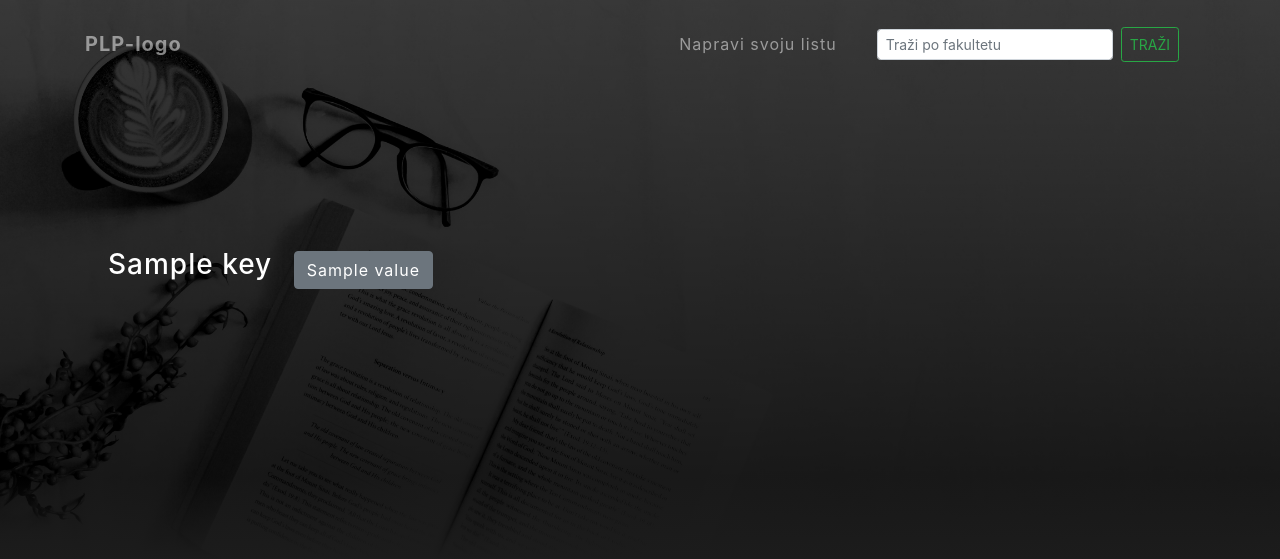
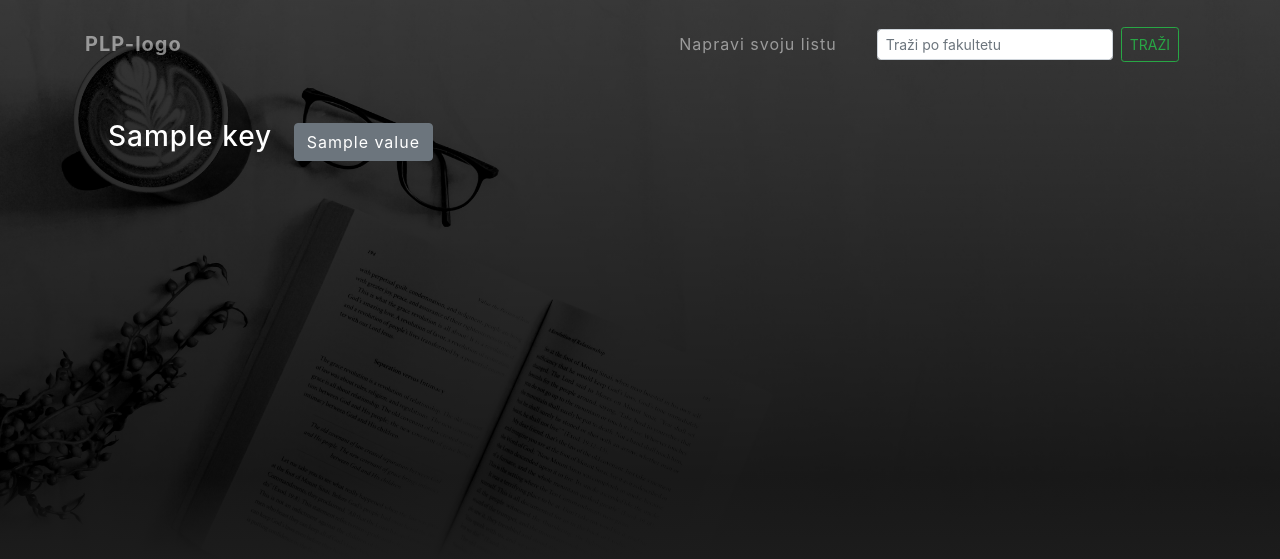
Before and after one commit to nebojsa-skendzic/postaviliprofesore.me, a Django app: template postaviliprofesore/mainapp/templates/mainapp/search.html in a window 1280 px wide. Shown: the top 559 px of the page. Run offline with Django 3.2, Linux system fonts and the light colour scheme; the template is opened without the code that fills it: most values are stand-ins (such as "Sample title", 1, 10 or a date in 2020); parts of the project's set-up code (start-up, migrations or seed data) failed here and were passed over; some libraries are stand-ins or nearby versions.

Commit message:
small bg img fix for search

```diff
--- a/postaviliprofesore/mainapp/templates/mainapp/search.html
+++ b/postaviliprofesore/mainapp/templates/mainapp/search.html
@@ -8,7 +8,7 @@
       width: 100%;
       height: auto;
       min-height: 35rem;
-      padding: 15rem 0;
+      padding: 7rem 0;
       background: linear-gradient(to bottom, rgba(0, 0, 0, 0.3) 0%, rgba(0, 0, 0, 0.7) 85%, #1c1c1c 100%), url("../static/bg.jpg");
       background-position: center;
       background-repeat: no-repeat;
```
